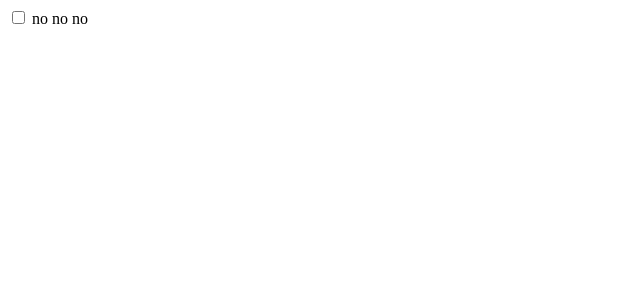
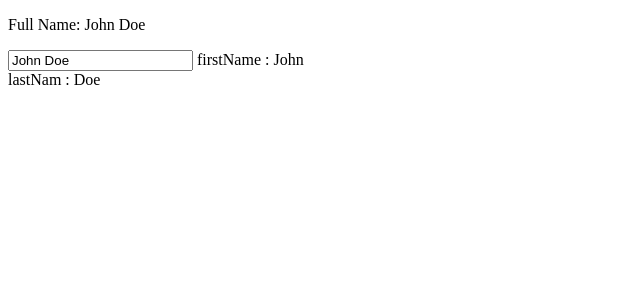
Before and after one commit to JKW1008/Vue.jsPractice, a Vue app in the folder v02/: page / in a window 1280 px wide. Shown: the top 300 px of the page, without its empty margins (0-640 px from the left). Built offline with nearby package versions, Linux system fonts and the light colour scheme.

Commit message:
[Study] compute binding

```diff
--- a/v02/src/App.vue
+++ b/v02/src/App.vue
@@ -1,24 +1,33 @@
+<template>
+  <div>
+    <p>Full Name: {{ fullName }}</p>
+    <input v-model="fullName" placeholder="Enter full name" />
+    firstName : {{ firstName }} <br />
+    lastNam : {{ lastName }}
+  </div>
+</template>
+
 <script>
 export default {
   data() {
     return {
-      chk: false,
+      firstName: "John",
+      lastName: "Doe",
     };
   },
   computed: {
-    yesNo() {
-      if (this.chk) {
-        return "yes";
-      } else {
-        return "no";
-      }
+    fullName: {
+      get() {
+        return this.firstName + " " + this.lastName;
+      },
+      set(newValue) {
+        const names = newValue.split(" ");
+        this.firstName = names[0];
+        this.lastName = names[names.length - 1];
+      },
     },
   },
 };
 </script>
 
-<template>
-  <input type="checkbox" v-model="chk" /> {{ yesNo }} {{ yesNo }} {{ yesNo }}
-</template>
-
 <style></style>
```
